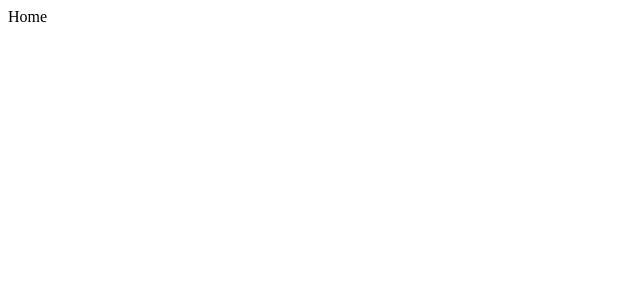
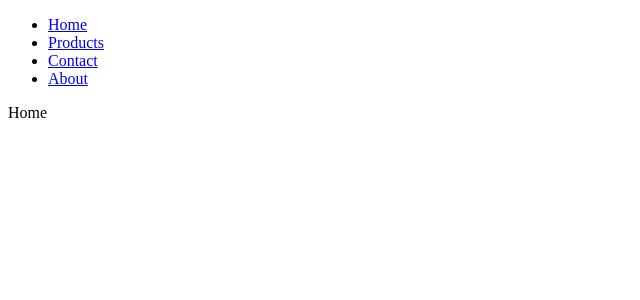
Before and after one commit to Mr-Explorer142/Learning-React-Router, a React (Vite) app: page / in a window 1280 px wide. Shown: the top 300 px of the page, without its empty margins (0-640 px from the left). Built offline with nearby package versions, Linux system fonts and the light colour scheme.

Commit message:
Add navbar, Outlet and Link to the project

```diff
--- a/package.json
+++ b/package.json
@@ -12,7 +12,8 @@
   "dependencies": {
     "react": "^19.1.1",
     "react-dom": "^19.1.1",
-    "react-router": "^7.9.1"
+    "react-router": "^7.9.1",
+    "react-router-dom": "^7.9.1"
   },
   "devDependencies": {
     "@eslint/js": "^9.35.0",
--- /dev/null
+++ b/src/layout/Navbar.jsx
@@ -0,0 +1,26 @@
+import React from "react";
+import { Outlet, Link } from "react-router-dom";
+
+const Navbar = () => {
+  return (
+    <nav>
+      <ul>
+        <li>
+          <Link to="/">Home</Link>
+        </li>
+        <li>
+          <Link to="/products">Products</Link>
+        </li>
+        <li>
+          <Link to="/contact">Contact</Link>
+        </li>
+        <li>
+          <Link to="/about">About</Link>
+        </li>
+      </ul>
+      <Outlet></Outlet>
+    </nav>
+  );
+};
+
+export default Navbar;
```
Also changed, not shown: src/main.jsx (+8 -1 lines), 1 other file (tests, documents, lock files or other folders).
